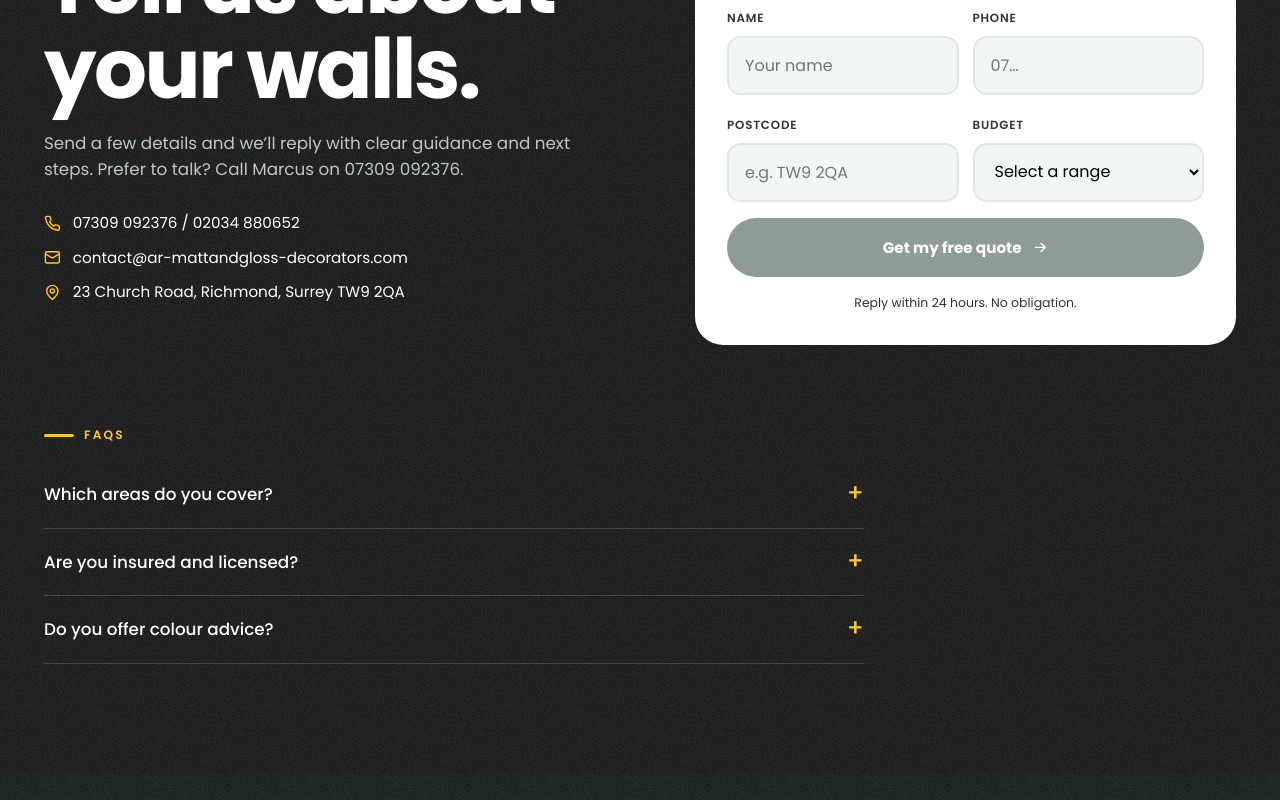
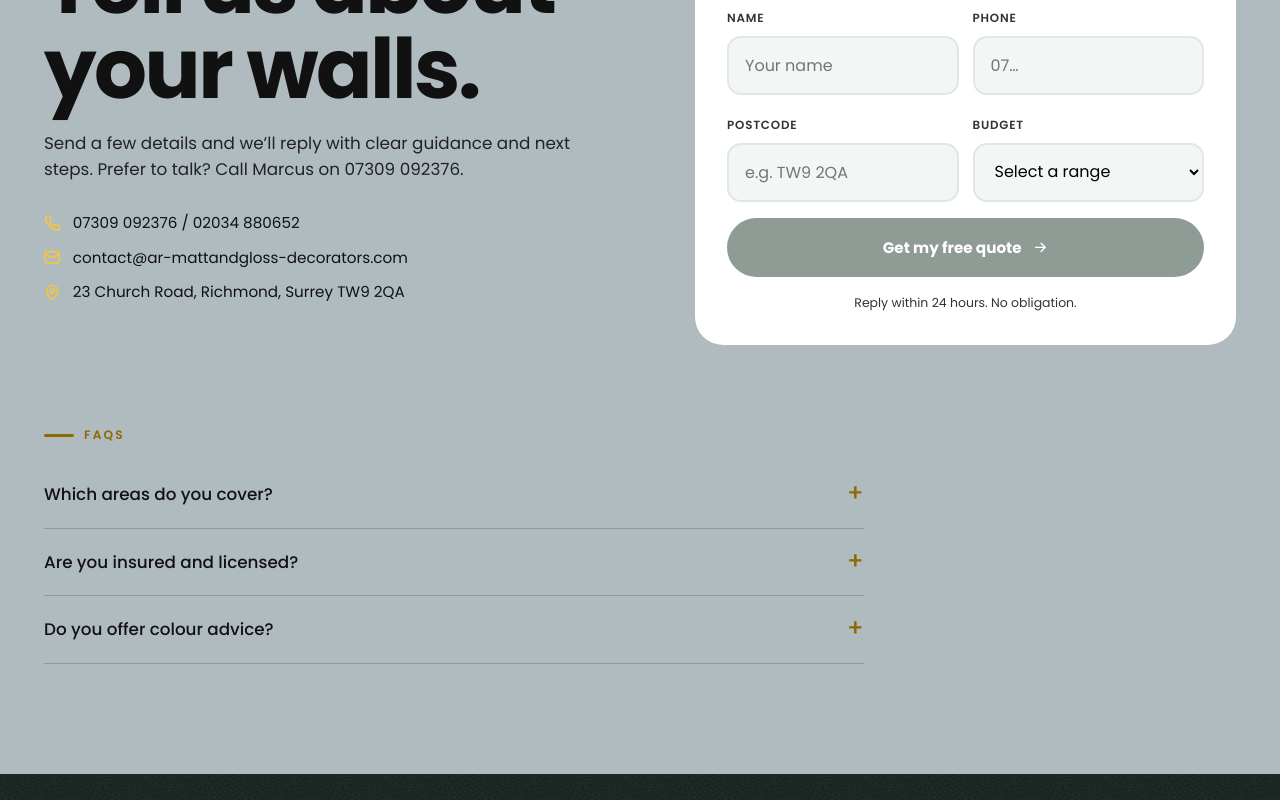
Before and after one commit to irishabhrusia/AR-Matt-Gloss, a Next.js app: page / in a window 1280 px wide. Shown: the part 6500-7300 px from the top of the page. Built offline with nearby package versions, Linux system fonts and the light colour scheme; no server answers; the database is empty.

Commit message:
style: set contact section background to #B0BBC0

```diff
--- a/public/assets/css/home.css
+++ b/public/assets/css/home.css
@@ -1053,6 +1053,43 @@ section {
 }
 
 /* quote */
+#contact {
+    background: #B0BBC0;
+    color: #111111;
+}
+
+#contact h2 {
+    color: #111111;
+}
+
+#contact .lead {
+    color: #222222;
+}
+
+#contact .ct {
+    color: #111111;
+}
+
+#contact .eb {
+    color: #8F6A00;
+}
+
+#contact details {
+    border-bottom: 1px solid rgba(0, 0, 0, 0.18);
+}
+
+#contact summary {
+    color: #111111;
+}
+
+#contact summary:after {
+    color: #8F6A00;
+}
+
+#contact details p {
+    color: #222222;
+}
+
 .qt {
     display: grid;
     grid-template-columns: 1.1fr 1fr;
--- a/src/app/page.jsx
+++ b/src/app/page.jsx
@@ -1193,16 +1193,16 @@ export function Home() {
       </section>
 
       {/* Contact Section */}
-      <section className="dk" id="contact">
+      <section className="dk" id="contact" style={{ background: '#B0BBC0', color: '#111111' }}>
         <div className="w">
           <div className="qt">
             <div className="rvl">
-              <div className="eb">{homeData.contactIntro?.eyebrow || 'Contact'}</div>
-              <h2>{homeData.contactIntro?.headline || 'Let’s make it unforgettable.'}</h2>
-              <p className="lead">
+              <div className="eb" style={{ color: '#8F6A00' }}>{homeData.contactIntro?.eyebrow || 'Contact'}</div>
+              <h2 style={{ color: '#111111' }}>{homeData.contactIntro?.headline || 'Let’s make it unforgettable.'}</h2>
+              <p className="lead" style={{ color: '#222222' }}>
                 {homeData.contactIntro?.lead || 'No job is too small or too big. Tell us your idea and we’ll reply with expert advice and a fair quote within 24 hours.'}
               </p>
-              <div className="ct">
+              <div className="ct" style={{ color: '#111111' }}>
                 <div>
                   <svg className="i"><use href="#ph" /></svg>{homeData.contactIntro?.phone || '07309 092376 / 02034 880652'}
                 </div>
@@ -1316,19 +1316,19 @@ export function Home() {
             </form>
           </div>
 
-          <div style={{ maxWidth: '820px', marginTop: '80px' }}>
-            <div className="eb">FAQs</div>
-            <details>
-              <summary>Which areas do you cover?</summary>
-              <p>Greater London, West London and Surrey, plus up to 30 miles outside the M25.</p>
+          <div style={{ maxWidth: '820px', marginTop: '80px', color: '#111111' }}>
+            <div className="eb" style={{ color: '#8F6A00' }}>FAQs</div>
+            <details style={{ borderBottomColor: 'rgba(0, 0, 0, 0.18)' }}>
+              <summary style={{ color: '#111111' }}>Which areas do you cover?</summary>
+              <p style={{ color: '#222222' }}>Greater London, West London and Surrey, plus up to 30 miles outside the M25.</p>
             </details>
-            <details>
-              <summary>Are you insured and licensed?</summary>
-              <p>Yes, fully insured and licensed, with a satisfaction guarantee on every job.</p>
+            <details style={{ borderBottomColor: 'rgba(0, 0, 0, 0.18)' }}>
+              <summary style={{ color: '#111111' }}>Are you insured and licensed?</summary>
+              <p style={{ color: '#222222' }}>Yes, fully insured and licensed, with a satisfaction guarantee on every job.</p>
             </details>
-            <details>
-              <summary>Do you offer colour advice?</summary>
-              <p>Yes. Free colour consultations come with every quote.</p>
+            <details style={{ borderBottomColor: 'rgba(0, 0, 0, 0.18)' }}>
+              <summary style={{ color: '#111111' }}>Do you offer colour advice?</summary>
+              <p style={{ color: '#222222' }}>Yes. Free colour consultations come with every quote.</p>
             </details>
           </div>
         </div>
```
